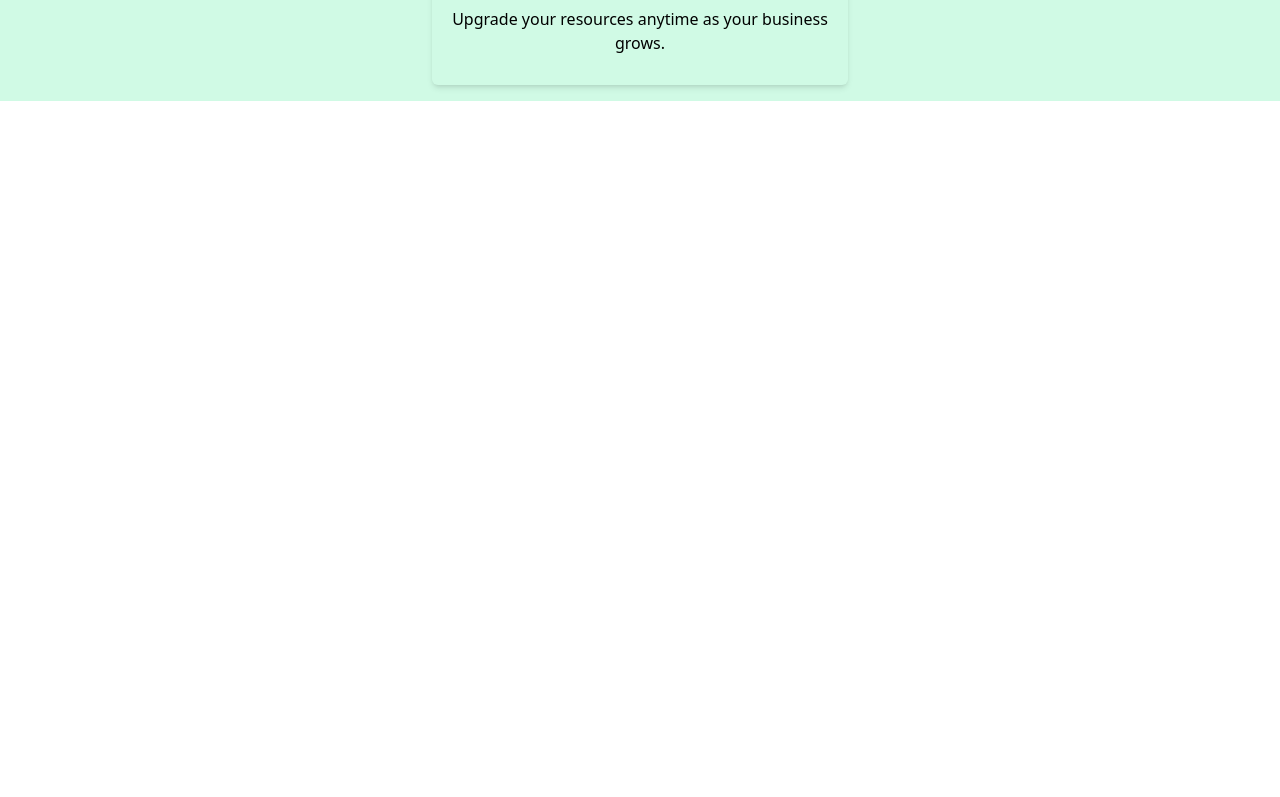
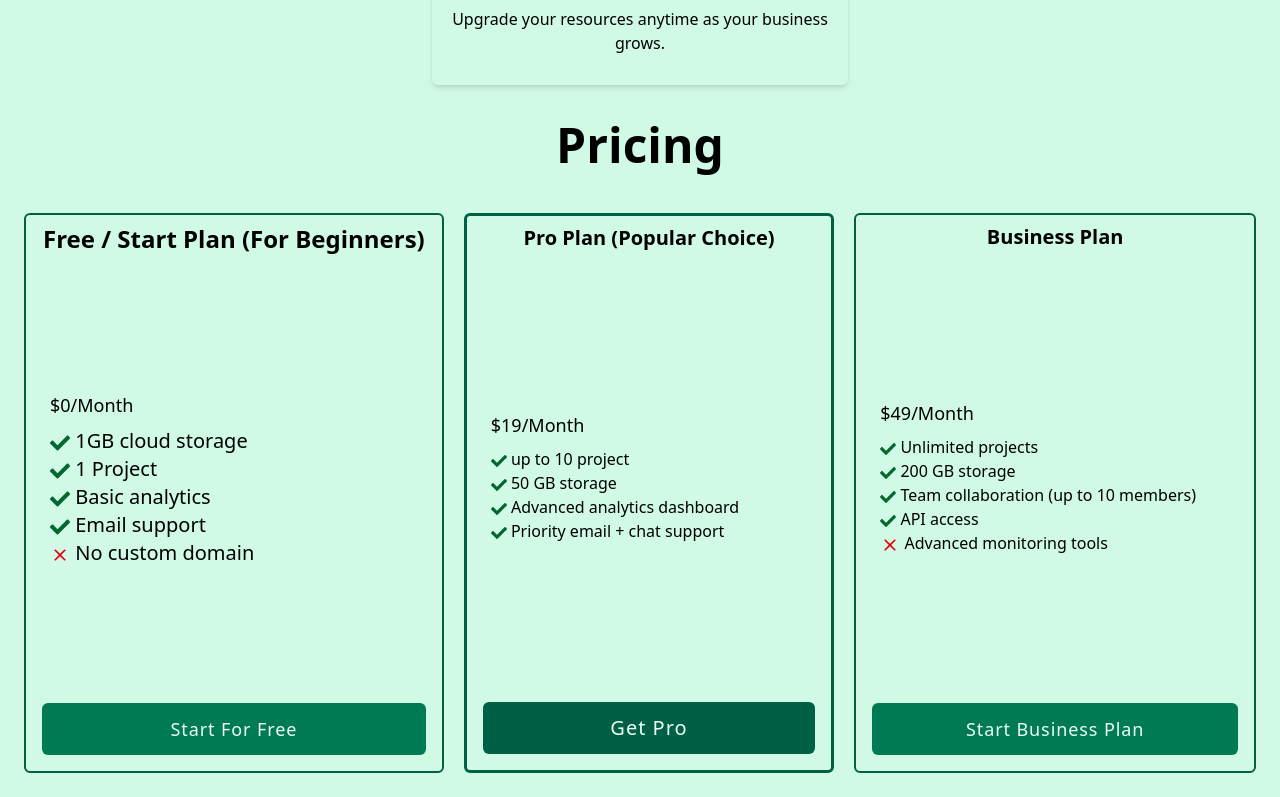
Before and after one commit to importantboy/tailwindlayout, a React (Vite) app: page / in a window 1280 px wide. Shown: the part 1347-2144 px from the top of the page. Before the commit the page ends 1448 px from the top, so only its background shows below. Built offline with nearby package versions, Linux system fonts and the light colour scheme.

Commit message:
added pricing section

```diff
--- a/src/App.jsx
+++ b/src/App.jsx
@@ -2,6 +2,7 @@ import React from 'react'
 import Navbar from './Navbar';
 import Hero from './Hero';
 import Features from './Features';
+import Pricing from './Pricing';
 
 function App() {
   return (
@@ -9,6 +10,7 @@ function App() {
        <Navbar />
        <Hero />
        <Features />
+       <Pricing />
     </div>
   )
 }
--- a/src/Navbar.jsx
+++ b/src/Navbar.jsx
@@ -34,7 +34,7 @@ function Navbar() {
       >
         {/* {menu items container}  */}
         <div
-          className={`w-full md:w-full h-screen flex-col md:flex-row md:h-20 justify-start absolute md:static md:translate-x-0 right-0 md:right-auto ${
+          className={`w-full md:w-full h-[100dvh] flex-col md:flex-row md:h-20 justify-start absolute md:static md:translate-x-0 right-0 md:right-auto ${
             open ? `translate-x-0` : `translate-x-full`
           } bg-emerald-700 transition-transform duration-500 ease-in-out
     text-emerald-50 flex md:justify-between px-5 items-center`}
--- /dev/null
+++ b/src/Pricing.jsx
@@ -0,0 +1,112 @@
+import React from "react";
+import { FaCheck } from "react-icons/fa";
+import { MdOutlineClose } from "react-icons/md";
+
+function Pricing() {
+  return (
+    <div className="">
+      <h2 className="text-center my-5 text-3xl font-semibold md:text-5xl">
+        Pricing
+      </h2>
+      {/* pricing section container area  */}
+      <div className="pricing-section-container flex flex-col gap-5 p-4 md:p-6 md:flex-row
+      md:[&>.pricing-card]:min-h-[70vh] md:[&>.pricing-card]:h-full justify-evenly">
+        {/* pricing-card 1*/}
+        <div className="pricing-card justify-between md:grow-1 border-2 border-emerald-800 flex flex-col rounded-md">
+          <h3 className="text-center text-xl font-semibold my-2 capitalize md:text-2xl">
+            Free / start plan (for beginners)
+          </h3>
+          <div className="mx-6 [&>p]:text-md md:[&>p]:text-xl">
+            <h4 className="text-lg capitalize my-2 font-medium">$0/month</h4>
+            <p>
+              <FaCheck className="inline-block text-green-800" /> 1GB cloud
+              storage
+            </p>
+            <p>
+              <FaCheck className="inline-block text-green-800" /> 1 Project
+            </p>
+            <p>
+              <FaCheck className="inline-block text-green-800" /> Basic
+              analytics
+            </p>
+            <p>
+              <FaCheck className="inline-block text-green-800" /> Email support
+            </p>
+            <p>
+              <MdOutlineClose className="inline-block text-red-600  text-xl" />{" "}
+              No custom domain
+            </p>
+          </div>
+          <a
+            href="#"
+            className="cta-btn py-3 px-2 bg-emerald-700 m-4 rounded-md text-center text-emerald-50 text-lg font-medium tracking-wider capitalize cursor-pointer"
+          >
+            start for free
+          </a>
+        </div>
+
+        {/* pricing-card 2*/}
+        <div className="pricing-card  justify-between md:grow-2 border-3 border-emerald-800 flex flex-col rounded-md">
+          <h3 className="text-center text-xl font-semibold my-2 capitalize">
+            pro plan (popular choice)
+          </h3>
+          <div className="mx-6 [&>p]:text-md">
+            <h4 className="text-lg  capitalize my-2 font-medium">$19/month</h4>
+            <p>
+              <FaCheck className="inline-block text-green-800" /> up to 10 project
+            </p>
+            <p>
+              <FaCheck className="inline-block text-green-800" /> 50 GB storage
+            </p>
+            <p>
+              <FaCheck className="inline-block text-green-800" /> Advanced analytics dashboard
+            </p>
+            <p>
+              <FaCheck className="inline-block text-green-800" /> Priority email + chat support
+            </p>
+          </div>
+          <a
+            href="#"
+            className="cta-btn py-3 px-2 bg-emerald-800 m-4 rounded-md text-center text-emerald-50 text-xl font-medium tracking-wider capitalize cursor-pointer"
+          >
+            Get Pro
+          </a>
+        </div>
+
+        {/* pricing-card 3*/}
+        <div className="pricing-card justify-between grow-1 border-2 border-emerald-800 flex flex-col rounded-md">
+          <h3 className="text-center text-xl font-semibold my-2 capitalize">
+            Business Plan
+          </h3>
+          <div className="mx-6 [&>p]:text-md">
+            <h4 className="text-lg capitalize my-2 font-medium">$49/month</h4>
+            <p>
+              <FaCheck className="inline-block text-green-800" /> Unlimited projects
+            </p>
+            <p>
+              <FaCheck className="inline-block text-green-800" /> 200 GB storage
+            </p>
+            <p>
+              <FaCheck className="inline-block text-green-800" /> Team collaboration (up to 10 members)
+            </p>
+            <p>
+              <FaCheck className="inline-block text-green-800" /> API access
+            </p>
+            <p>
+              <MdOutlineClose className="inline-block text-red-600  text-xl" />{" "}
+              Advanced monitoring tools
+            </p>
+          </div>
+          <a
+            href="#"
+            className="cta-btn py-3 px-2 bg-emerald-700 m-4 rounded-md text-center text-emerald-50 text-lg font-medium tracking-wider capitalize cursor-pointer"
+          >
+            Start Business Plan
+          </a>
+        </div>
+      </div>
+    </div>
+  );
+}
+
+export default Pricing;
--- /dev/null
+++ b/src/PricingCard.jsx
@@ -0,0 +1,27 @@
+import React from 'react'
+import { MdOutlineClose } from "react-icons/md";
+import { FaCheck } from "react-icons/fa";
+
+function PricingCard() {
+  return (
+    <>
+     <div className='pricing-section-container p-4 md:p-6 '>
+              {/* pricing-card */}
+                  <div className='pricing-card border-1 border-emerald-800 shadow-md flex flex-col rounded-md'>
+                    <h3 className='text-center text-xl font-semibold my-2 capitalize'>Free / start plan (for beginners)</h3>
+                    <div className='mx-6 [&>p]:text-md'>
+                    <h4 className='text-lg capitalize my-2 font-medium'>$0/month</h4>
+                    <p><FaCheck className='inline-block text-green-800'/> 1GB cloud storage</p>
+                    <p><FaCheck className='inline-block text-green-800'/> 1 Project</p>
+                    <p><FaCheck className='inline-block text-green-800'/> Basic analytics</p>
+                    <p><FaCheck className='inline-block text-green-800'/> Email support</p>
+                    <p><MdOutlineClose className='inline-block text-red-600  text-xl'/> No custom domain</p>
+                    </div>
+                    <a href='#' className='cta-btn py-3 px-2 bg-emerald-700 m-4 rounded-md text-center text-emerald-50 text-lg font-medium tracking-wider capitalize cursor-pointer'>start for free</a>
+                  </div>
+          </div>
+    </>
+  )
+}
+
+export default PricingCard
```
